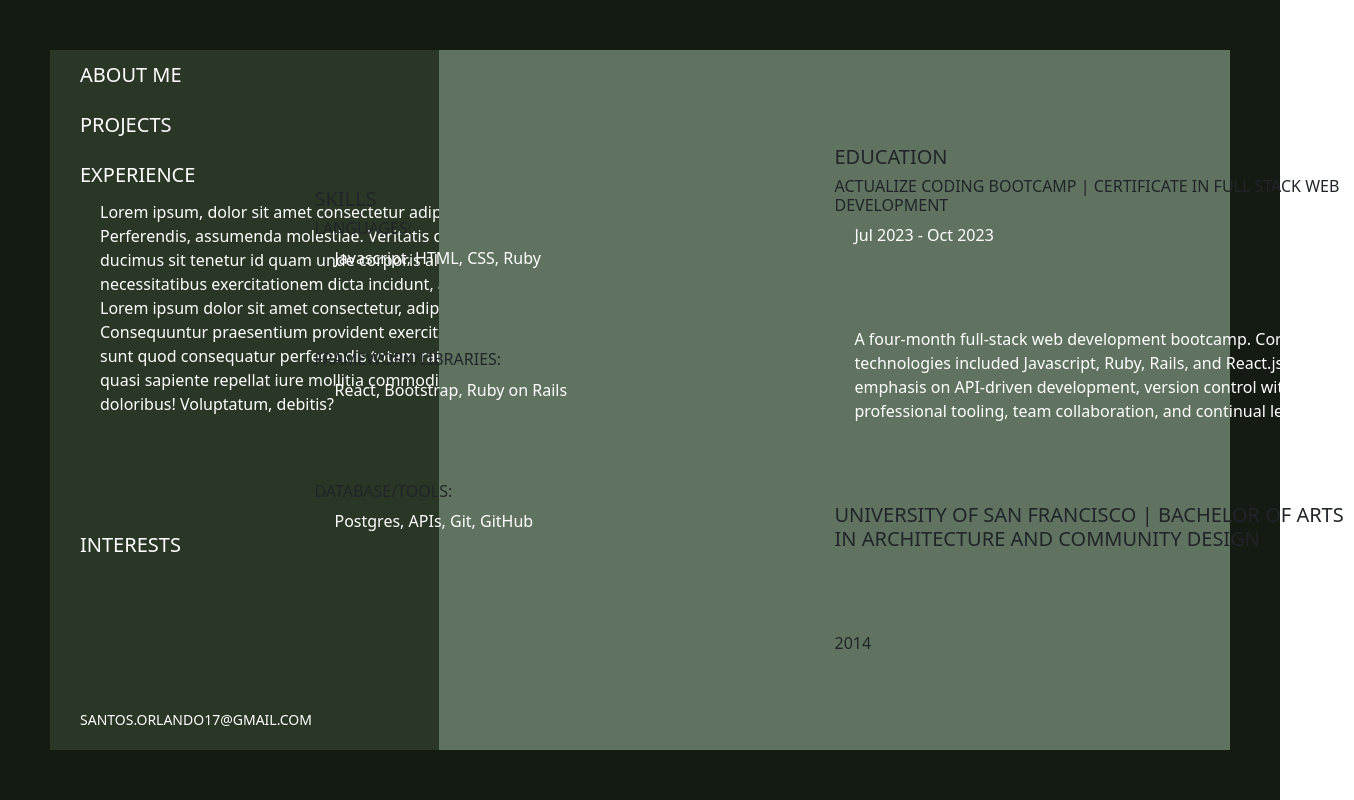
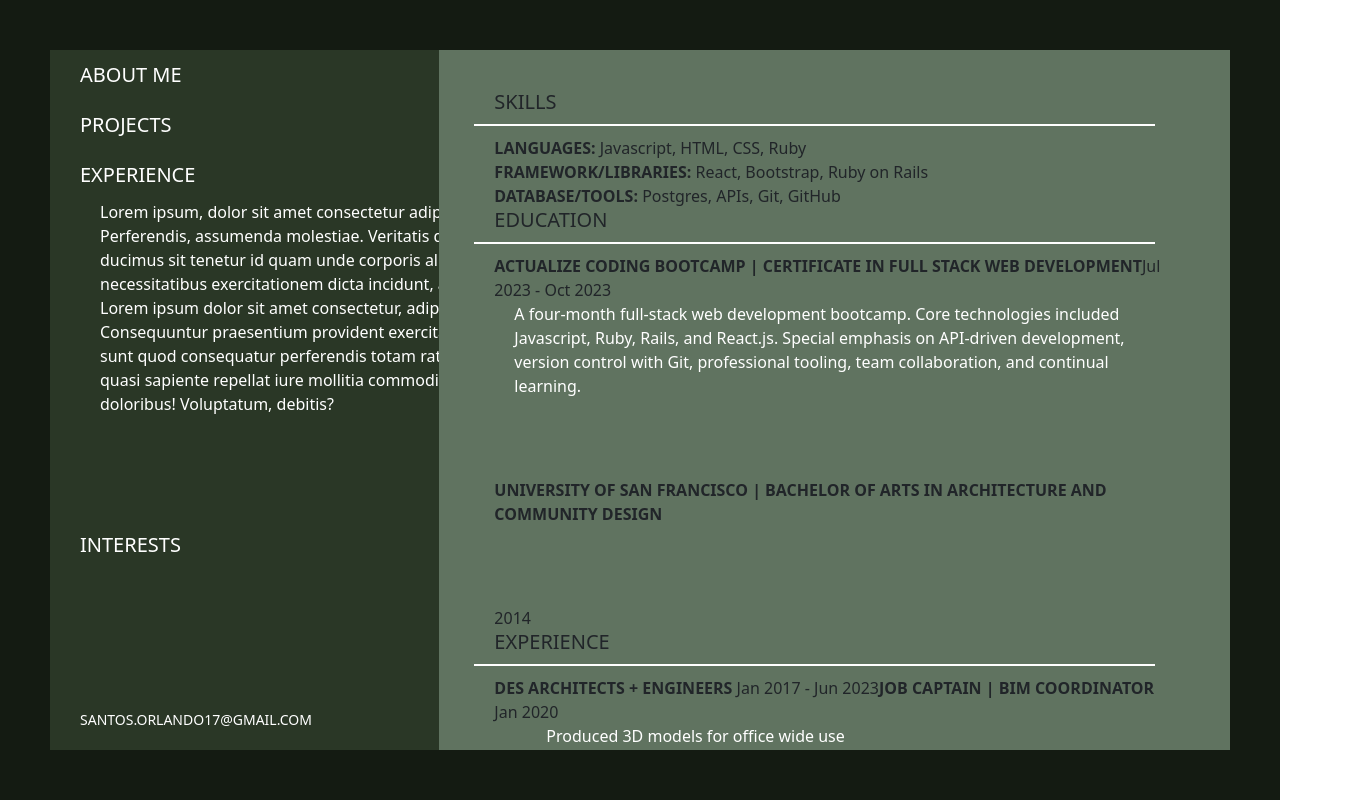
Before and after one commit to Osantos17/Personal-Website, a React (Vite) app: page / in a window 1280 px wide. Both pictures are taken after a click on the button "EXPERIENCE". Shown: the whole page, 1354 px wide, since content can reach past the window. Built offline with nearby package versions, Linux system fonts and the light colour scheme.

Commit message:
add onClick routes

```diff
--- a/src/Home.css
+++ b/src/Home.css
@@ -23,19 +23,13 @@
   top: 50px;
   bottom: 50px;
   right: 50px;
-}
-
-.rightBackground {
-  background-color: rgb(96, 115, 96);
-  position: absolute;
-  width: 61.8%;
-  top: 50px;
-  bottom: 50px;
-  right: 50px;
   display: flex;
   justify-content: center;
   align-items: center;
+  overflow: auto;
 }
+
+
 
 .selected {
   margin-left: 30px;
--- a/src/Home.jsx
+++ b/src/Home.jsx
@@ -34,7 +34,7 @@ export function Home () {
 `;
 
   const ExperienceContent = styled.div`
-  height: 74vh;
+  height: 20vh;
   width: 100%;
   overflow-y: scroll;
   `;
--- a/src/paths/Experience.css
+++ b/src/paths/Experience.css
@@ -0,0 +1,19 @@
+.experiencePage {
+  position: absolute;
+  top: 40px;
+  width: 86%;
+}
+
+.horizontalLine {
+  width: 100%;
+  border: 1px solid white;
+  margin: 10px -20px;
+}
+
+ul {
+  margin: 0px;
+}
+
+.details {
+  width: 90%;
+}
--- a/src/paths/Experience.jsx
+++ b/src/paths/Experience.jsx
@@ -1,17 +1,48 @@
+import "./Experience.css"
+
 export function Experience () {
   return(
     <div className="rightBackground">
-      <div className="skills">
-        <h5>SKILLS</h5>
-        <span><h6>LANGUAGES: </h6><p>Javascript, HTML, CSS, Ruby</p></span>
-        <span><h6>FRAMEWORK/LIBRARIES: </h6><p>React, Bootstrap, Ruby on Rails</p></span>
-        <span><h6>DATABASE/TOOLS: </h6><p>Postgres, APIs, Git, GitHub</p></span>
-      </div>
-      <div className="education">
-        <h5>EDUCATION</h5>
-        <span><h6>ACTUALIZE CODING BOOTCAMP | CERTIFICATE IN FULL STACK WEB DEVELOPMENT</h6><p className="dates">Jul 2023 - Oct 2023</p></span>
-        <p>A four-month full-stack web development bootcamp. Core technologies included Javascript, Ruby, Rails, and React.js. Special emphasis on API-driven development, version control with Git, professional tooling, team collaboration, and continual learning.</p>
-        <span><h5>UNIVERSITY OF SAN FRANCISCO | BACHELOR OF ARTS IN ARCHITECTURE AND COMMUNITY DESIGN</h5><p></p>2014</span>
+      <div className="experiencePage">
+        <div className="skills ">
+          <h5>SKILLS</h5>
+          <div className="horizontalLine"></div>
+          <span><strong>LANGUAGES:</strong> Javascript, HTML, CSS, Ruby</span>
+          <br />
+          <span><strong>FRAMEWORK/LIBRARIES: </strong>React, Bootstrap, Ruby on Rails</span>
+          <br />
+          <span><strong>DATABASE/TOOLS: </strong>Postgres, APIs, Git, GitHub</span>
+        </div>
+        <div className="education">
+          <h5>EDUCATION</h5>
+          <div className="horizontalLine"></div>
+          <span><strong >ACTUALIZE CODING BOOTCAMP | CERTIFICATE IN FULL STACK WEB DEVELOPMENT</strong>Jul 2023 - Oct 2023</span>
+          <p className="details">A four-month full-stack web development bootcamp. Core technologies included Javascript, Ruby, Rails, and React.js. Special emphasis on API-driven development, version control with Git, professional tooling, team collaboration, and continual learning.</p>
+          <span><strong>UNIVERSITY OF SAN FRANCISCO | BACHELOR OF ARTS IN ARCHITECTURE AND COMMUNITY DESIGN</strong><p></p>2014</span>
+        </div>
+        <div className="experience">
+          <h5>EXPERIENCE</h5>
+          <div className="horizontalLine"></div>
+          <span><strong>DES ARCHITECTS + ENGINEERS</strong> Jan 2017 - Jun 2023</span>
+          <span><strong>JOB CAPTAIN | BIM COORDINATOR</strong> Jan 2020</span>
+          <ul>
+            <p className="details">Produced 3D models for office wide use</p>
+            <p className="details">Lead Revit instructor for 150 person office</p>
+            <p className="details">Managed cloud models/worksharing, collaboration/data management products</p>
+            <p className="details">Guide team to create and complete design and construction documents</p>
+          </ul>
+          <span><strong>DESIGNER</strong> Jan 2017</span>
+          <ul>
+            <p>Design multi-page layouts for city/clients showing Architectural design intent</p>
+            <p>Collaborate with clients to establish a design direction</p>
+            <p>Sketch, brainstorm and critique with design team</p>
+          </ul>
+          <span><strong>CSDA DESIGN GROUP</strong> Jun 2014 - Dec 2017</span>
+          <ul>
+            <p>Research and implement add-ins for Revit users</p>
+            <p>Generate 3-D building from illustrations and concepts</p>
+          </ul>
+        </div>
       </div>
     </div>
   )
```
